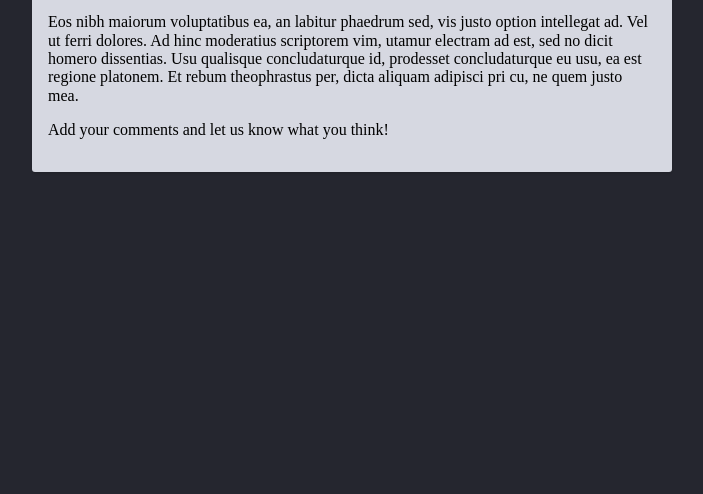
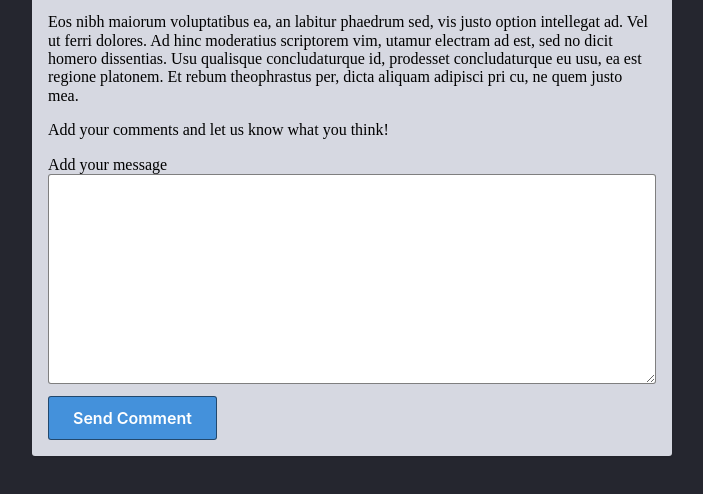
Before and after one commit to zaynab-abdelnabi/HTML-CSS-GIT, a website: page part-3/23-comments/index.html in a window 1280 px wide. Shown: the part 252-746 px from the top of the page, without its empty margins (288-991 px from the left). Drawn offline with Linux system fonts and the light colour scheme.

Commit message:
Completed 23-comments exercise

```diff
--- a/part-3/23-comments/index.html
+++ b/part-3/23-comments/index.html
@@ -32,6 +32,11 @@
           <p>Add your comments and let us know what you think!</p>
 
           <!-- Your comment form goes here -->
+          <form method="get">
+            <label for="comment">Add your message</label>
+            <textarea name="comment" id="comment" cols="30" rows="10"></textarea>
+            <button type="submit">Send Comment</button>
+          </form>
         </div>
       </main>
     </div>
```
